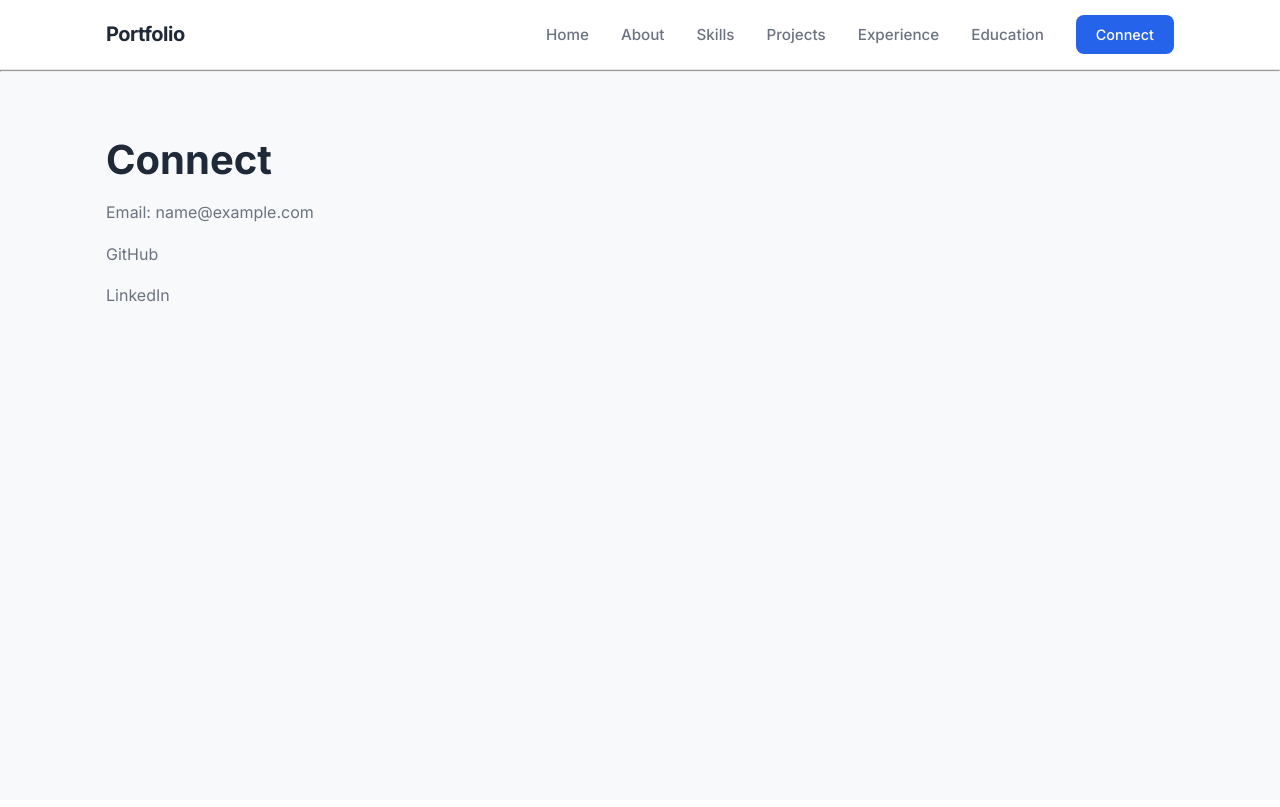
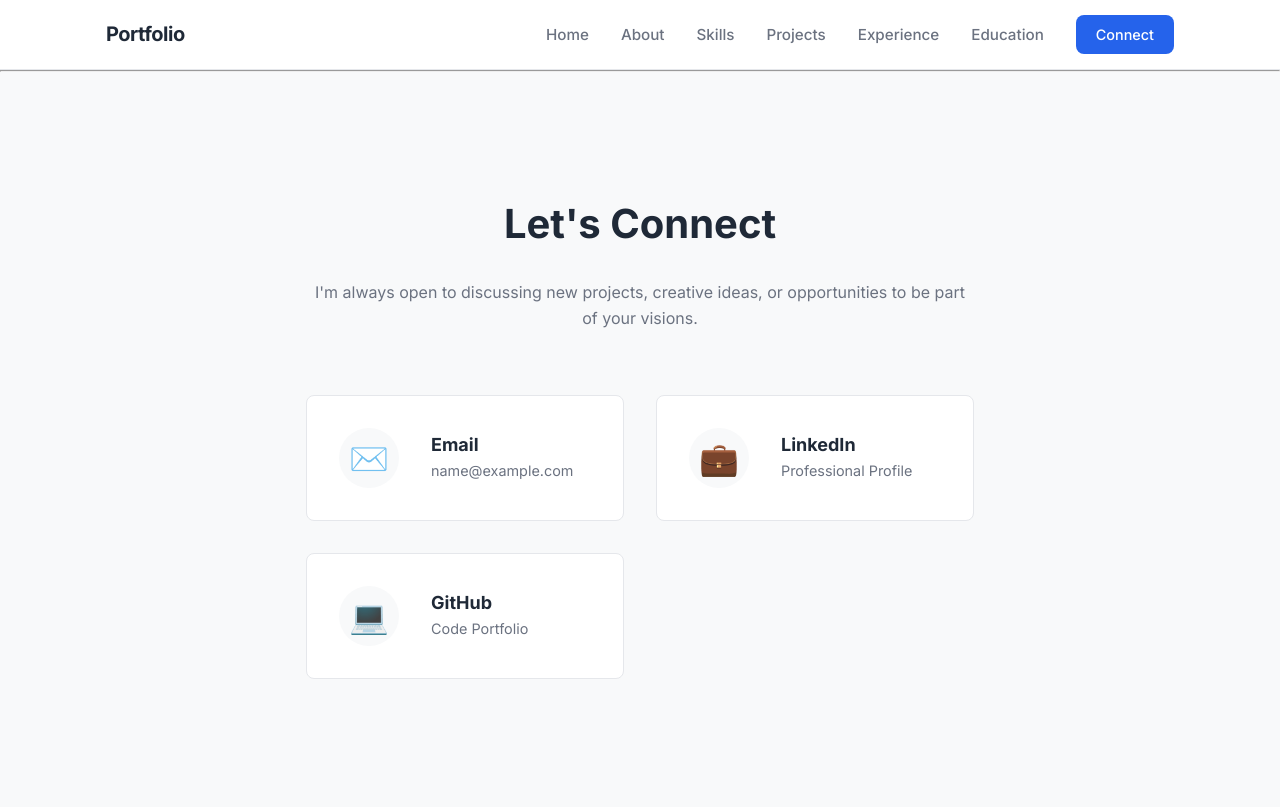
Before and after one commit to n8novaa/portfoliohub, a Django app: page /connect/ in a window 1280 px wide. Before the commit the page ends 302 px from the top, so only its background shows below. Run offline with Django 5.2, Linux system fonts and the light colour scheme; tables that the repository leaves empty hold one stand-in row (values such as "Sample post").

Commit message:
styled connect page

```diff
--- a/portfoliohub/static/css/main.css
+++ b/portfoliohub/static/css/main.css
@@ -769,3 +769,59 @@ section {
     line-height: 1.7;
     font-size: 1.05rem;
 }
+
+/* =========================================
+   11. CONNECT (Step 10)
+   ========================================= */
+.connect-grid {
+    display: grid;
+    grid-template-columns: repeat(auto-fit, minmax(280px, 1fr));
+    gap: var(--space-md);
+    margin-top: var(--space-lg);
+}
+
+.connect-card {
+    background-color: var(--bg-card);
+    border: 1px solid var(--border-light);
+    border-radius: var(--radius-md);
+    padding: var(--space-md);
+    display: flex;
+    align-items: center;
+    gap: var(--space-md);
+    transition: all var(--transition-fast);
+    text-decoration: none; /* Ensure no underline on the card itself */
+}
+
+.connect-card:hover {
+    transform: translateY(-4px);
+    box-shadow: 0 10px 20px rgba(0,0,0,0.05);
+    border-color: var(--primary);
+}
+
+.connect-icon {
+    font-size: 2rem;
+    width: 60px;
+    height: 60px;
+    display: flex;
+    align-items: center;
+    justify-content: center;
+    background-color: var(--bg-body);
+    border-radius: 50%;
+    transition: transform var(--transition-fast);
+}
+
+.connect-card:hover .connect-icon {
+    transform: scale(1.1);
+}
+
+.connect-info h3 {
+    font-size: 1.125rem;
+    margin-bottom: 0.25rem;
+    color: var(--text-main);
+}
+
+.connect-info p {
+    font-size: 0.9rem;
+    color: var(--text-muted);
+    margin-bottom: 0;
+}
--- a/portfoliohub/templates/pages/connect.html
+++ b/portfoliohub/templates/pages/connect.html
@@ -3,41 +3,54 @@
 {% block title %}Connect | Portfolio{% endblock %}
 
 {% block content %}
-<section id="connect-page">
-    <h1>Connect</h1>
+<section id="connect-page" class="container" style="max-width: 700px; padding-top: var(--space-xl); padding-bottom: var(--space-xl);">
+    <div class="text-center mb-5">
+        <h1 style="margin-bottom: var(--space-md);">Let's Connect</h1>
+        <p class="text-muted">I'm always open to discussing new projects, creative ideas, or opportunities to be part of your visions.</p>
+    </div>
 
     {% if profile %}
-        <p>Email:
-            <a href="mailto:{{ profile.email }}">
-                {{ profile.email }}
+        <div class="connect-grid">
+            <a href="mailto:{{ profile.email }}" class="connect-card card-email">
+                <div class="connect-icon">✉️</div>
+                <div class="connect-info">
+                    <h3>Email</h3>
+                    <p>{{ profile.email }}</p>
+                </div>
             </a>
-        </p>
 
-        {% if profile.github_url %}
-            <p>
-                <a href="{{ profile.github_url }}" target="_blank">
-                    GitHub
+            {% if profile.linkedin_url %}
+                <a href="{{ profile.linkedin_url }}" target="_blank" class="connect-card card-linkedin">
+                    <div class="connect-icon">💼</div>
+                    <div class="connect-info">
+                        <h3>LinkedIn</h3>
+                        <p>Professional Profile</p>
+                    </div>
                 </a>
-            </p>
-        {% endif %}
+            {% endif %}
 
-        {% if profile.linkedin_url %}
-            <p>
-                <a href="{{ profile.linkedin_url }}" target="_blank">
-                    LinkedIn
+            {% if profile.github_url %}
+                <a href="{{ profile.github_url }}" target="_blank" class="connect-card card-github">
+                    <div class="connect-icon">💻</div>
+                    <div class="connect-info">
+                        <h3>GitHub</h3>
+                        <p>Code Portfolio</p>
+                    </div>
                 </a>
-            </p>
-        {% endif %}
+            {% endif %}
 
-        {% if profile.twitter_url %}
-            <p>
-                <a href="{{ profile.twitter_url }}" target="_blank">
-                    Twitter
+            {% if profile.twitter_url %}
+                <a href="{{ profile.twitter_url }}" target="_blank" class="connect-card card-twitter">
+                    <div class="connect-icon">🐦</div>
+                    <div class="connect-info">
+                        <h3>Twitter</h3>
+                        <p>Thoughts & Updates</p>
+                    </div>
                 </a>
-            </p>
-        {% endif %}
+            {% endif %}
+        </div>
     {% else %}
-        <p>Profile information not available.</p>
+        <p class="text-center">Contact information not available.</p>
     {% endif %}
 </section>
 {% endblock %}
```
